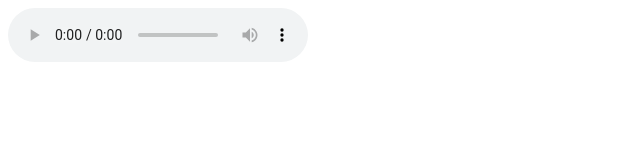
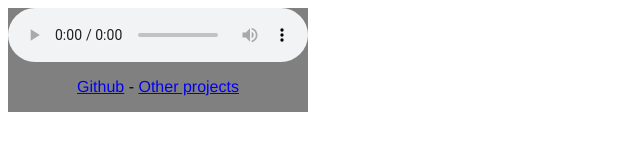
Before and after one commit to jochemjanssens/webvr, a plain HTML site: page boxes/index.html in a window 1280 px wide. Shown: the whole page, without its empty margins (0-640 px from the left). Drawn offline with Linux system fonts and the light colour scheme.

Commit message:
fixes #5 links

```diff
--- a/boxes/css/style.css
+++ b/boxes/css/style.css
@@ -1,3 +1,7 @@
-.audio{
-  position: absolute;
+.header {
+  background-color: grey;
+  text-align: center;
+  font-family: 'Helvetica neue', Helvetica, Arial, sans-serif;
+  position: fixed;
+  z-index: 3;
 }
--- a/boxes/index.html
+++ b/boxes/index.html
@@ -1,10 +1,15 @@
 <html>
   <head>
+    <title>VR - Experiment</title>
     <script src="https://aframe.io/releases/0.7.0/aframe.min.js"></script>
     <link rel="stylesheet" href="css/style.css">
   </head>
   <body>
-    <audio class="audio" preload="auto" controls src="./assets/audio/talk.mp3"></audio>
+
+    <header class="header">
+      <audio class="audio" preload="auto" controls src="./assets/audio/talk.mp3"></audio>
+      <p><a href="https://github.com/jochemjanssens/webvr">Github</a> - <a href="https://www.janssensjochem.be">Other projects</a></p>
+    </header>
 
     <a-scene>
       <!--<a-box position="0 2 -3" rotation="0 45 0" height="2" color="#4CC3D9"></a-box>
@@ -18,6 +23,7 @@
       <a-plane rotation="-90 0 0" width="30" height="30" color="#222"></a-plane>
 
     </a-scene>
+
     <script type="text/javascript">
       let analyzer;
       const elements = 255; //1024 zero based
```
